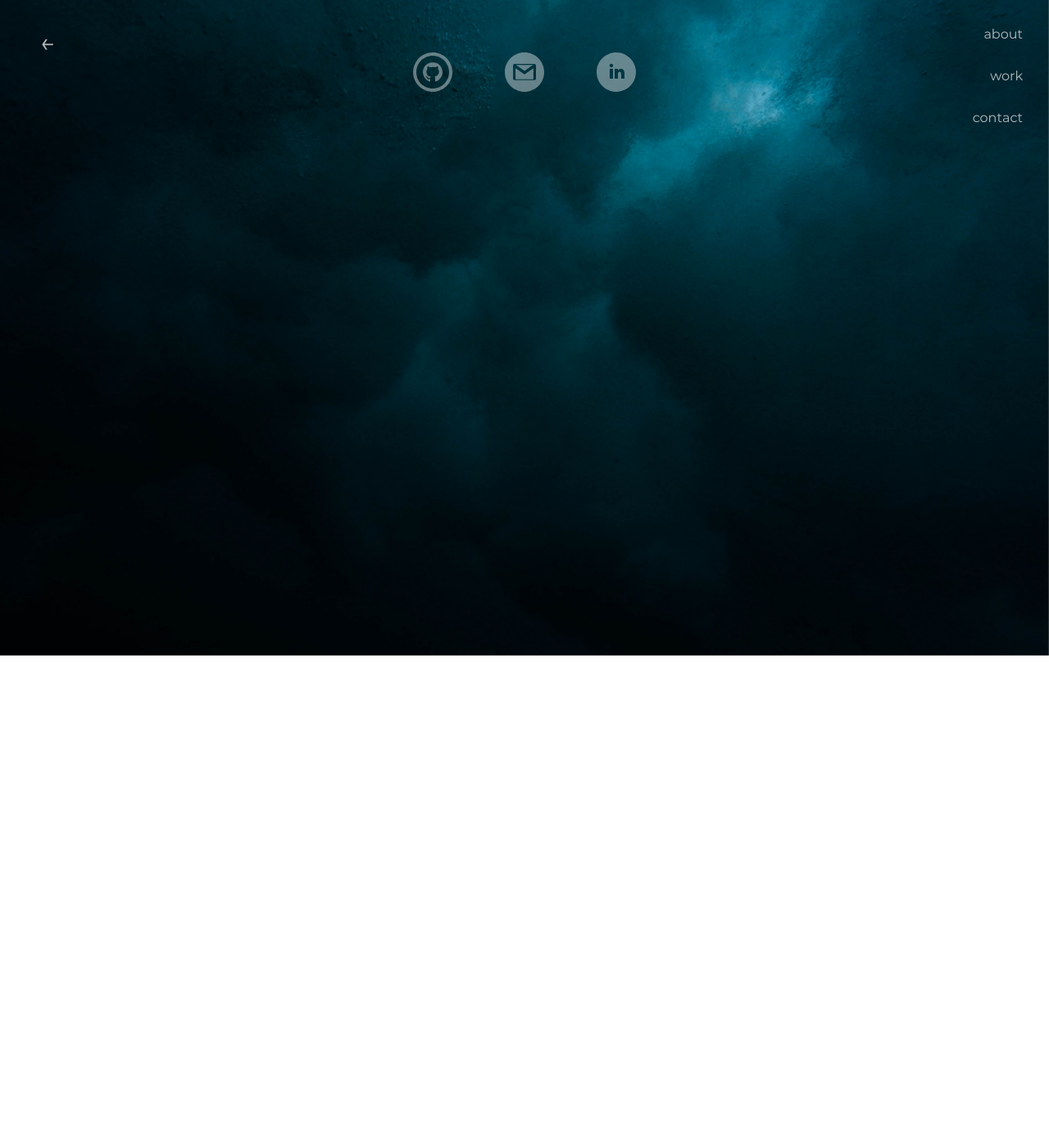
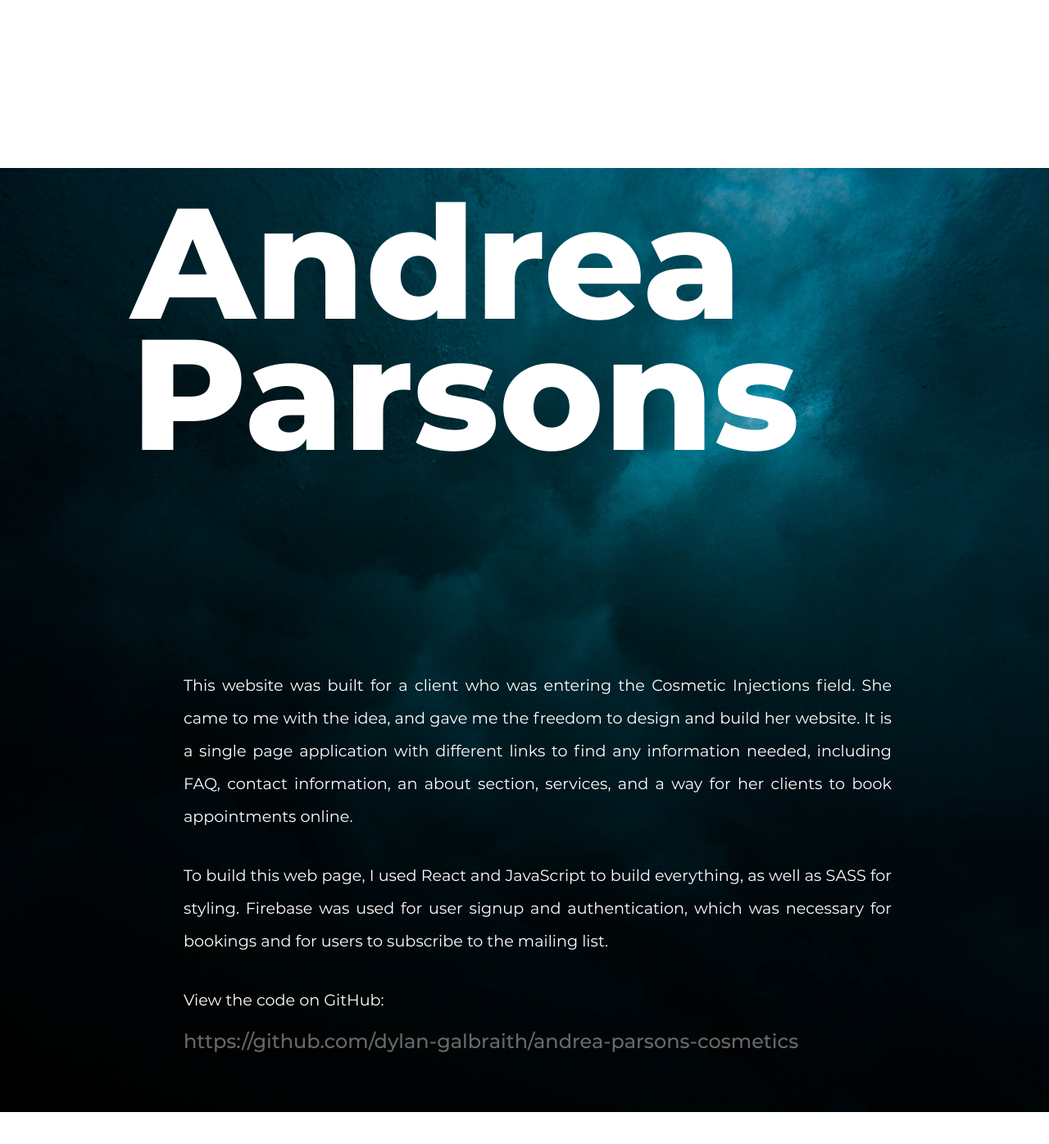
Before and after one commit to dylan-galbraith/portfolio, a React (Create React App) app: page /andrea-parsons-cosmetics in a window 1280 px wide. Shown: the top 1396 px of the page at 82% size. Before the commit the page ends 800 px from the top, so only its background shows below. Built offline with nearby package versions, Linux system fonts and the light colour scheme.

Commit message:
Build and style Andrea's page

```diff
--- a/src/App.js
+++ b/src/App.js
@@ -5,6 +5,7 @@ import NavBar from './components/NavBar';
 import About from './pages/About/About';
 import Contact from './pages/Contact/Contact';
 import Home from './pages/Home/Home';
+import Andrea from './pages/Work/Andrea';
 import Connectmd from './pages/Work/Connectmd';
 import Fittrack from './pages/Work/Fittrack';
 import Work from './pages/Work/Work';
@@ -21,6 +22,7 @@ function App() {
           <Route path='/work' component={Work} />
           <Route path='/fittrack' component={Fittrack} />
           <Route path='/connectmd' component={Connectmd} />
+          <Route path='/andrea-parsons-cosmetics' component={Andrea} />
         </Switch>
         <Footer />
       </BrowserRouter>
--- /dev/null
+++ b/src/pages/Work/Andrea.js
@@ -0,0 +1,44 @@
+import React from 'react'
+
+import Carousel from "react-multi-carousel";
+import "react-multi-carousel/lib/styles.css";
+const responsive = {
+  superLargeDesktop: {
+    breakpoint: { max: 4000, min: 3000 },
+    items: 1
+  },
+  desktop: {
+    breakpoint: { max: 3000, min: 1024 },
+    items: 1
+  },
+  tablet: {
+    breakpoint: { max: 1024, min: 464 },
+    items: 1
+  },
+  mobile: {
+    breakpoint: { max: 464, min: 0 },
+    items: 1
+  }
+};
+
+export default function Andrea() {
+  return (
+    <main className="project">
+      <div className="project__hero">
+        <h1 className="project__heading">Andrea Parsons<br/></h1>
+      </div>
+      <div className="project__info">
+        <div>
+          {/* <Carousel className="carousel" responsive={responsive}>
+          </Carousel> */}
+        </div>
+        <div className="project__bio">
+          <p className="project__text">This website was built for a client who was entering the Cosmetic Injections field. She came to me with the idea, and gave me the freedom to design and build her website. It is a single page application with different links to find any information needed, including FAQ, contact information, an about section, services, and a way for her clients to book appointments online.</p>
+          <p className="project__text">To build this web page, I used React and JavaScript to build everything, as well as SASS for styling. Firebase was used for user signup and authentication, which was necessary for bookings and for users to subscribe to the mailing list.</p>
+          <p className="project__text">View the code on GitHub: </p>
+          <a className="project__link" href="https://github.com/dylan-galbraith/andrea-parsons-cosmetics" target="_blank" rel="noopener noreferrer">https://github.com/dylan-galbraith/andrea-parsons-cosmetics</a>
+        </div>
+      </div>
+    </main>
+  )
+}
--- a/src/pages/Work/Connectmd.js
+++ b/src/pages/Work/Connectmd.js
@@ -9,7 +9,6 @@ import Carousel from "react-multi-carousel";
 import "react-multi-carousel/lib/styles.css";
 const responsive = {
   superLargeDesktop: {
-    // the naming can be any, depends on you.
     breakpoint: { max: 4000, min: 3000 },
     items: 1
   },
```
